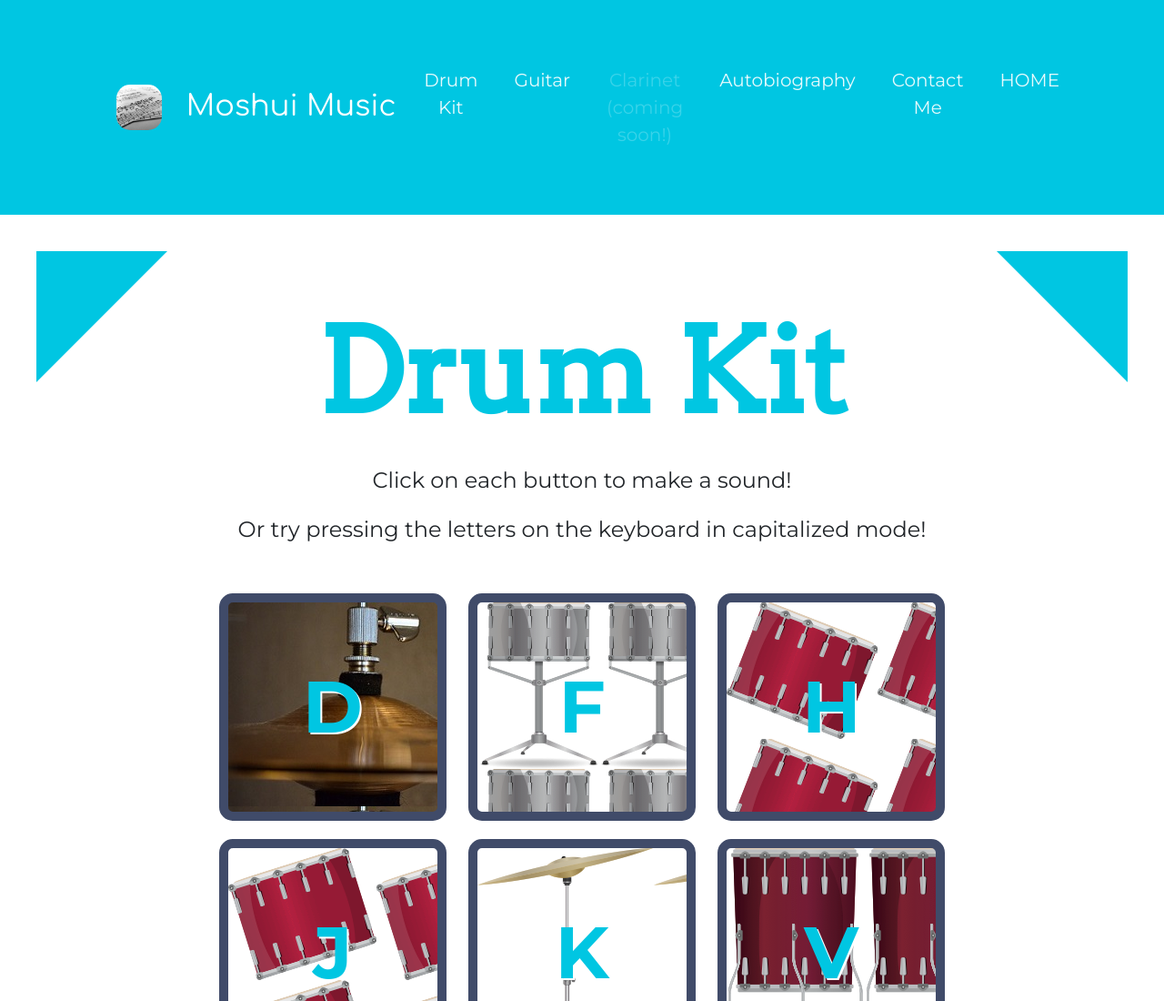
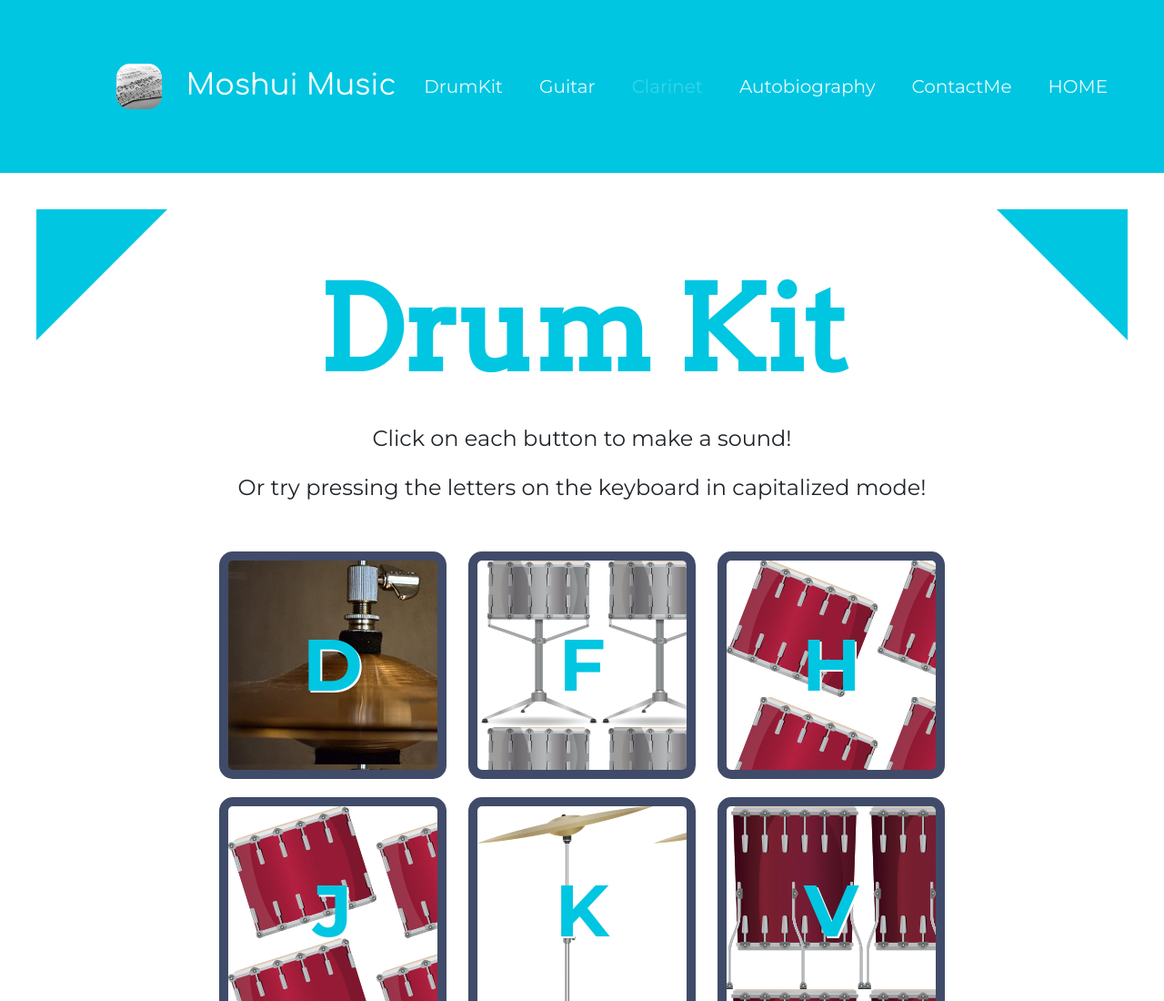
Before and after one commit to MoshuiMusic/Moshui-drum, a plain HTML site: page index.html in a window 1280 px wide. Shown: the top 1100 px of the page at 91% size. Drawn offline with nearby package versions, Linux system fonts and the light colour scheme.

Commit message:
Update index.html

```diff
--- a/index.html
+++ b/index.html
@@ -33,19 +33,19 @@
         <div class="collapse navbar-collapse" id="NavDropdown">
           <ul class="navbar-nav ml-auto">
             <li class="nav-item">
-              <a class="nav-link active" href="https://MoshuiMusic.github.io/Moshui-drum/">Drum Kit</a>
+              <a class="nav-link active" href="https://MoshuiMusic.github.io/Moshui-drum/">DrumKit</a>
             </li>
             <li class="nav-item">
               <a class="nav-link" href="https://MoshuiMusic.github.io/Moshui-guitar/">Guitar</a>
             </li>
             <li class="nav-item">
-              <a class="nav-link disabled" href="clarinet.html">Clarinet (coming soon!)</a>
+              <a class="nav-link disabled" href="clarinet.html">Clarinet</a>
             </li>
             <li class="nav-item">
               <a class="nav-link" href="https://MoshuiMusic.github.io/Moshui/#autobiography">Autobiography</a>
             </li>
             <li class="nav-item">
-              <a class="nav-link" href="https://MoshuiMusic.github.io/Moshui/#contact">Contact Me</a>
+              <a class="nav-link" href="https://MoshuiMusic.github.io/Moshui/#contact">ContactMe</a>
             </li>
             <li class="nav-item">
               <a class="nav-link" href="https://michaelmoshui.github.io/calculator">HOME</a>
```
